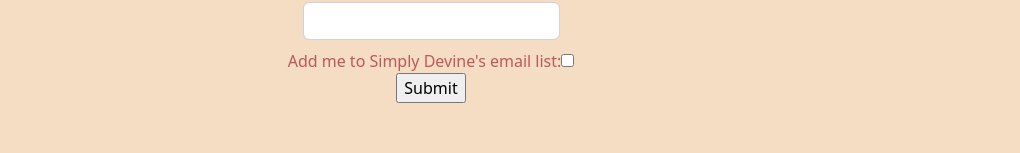
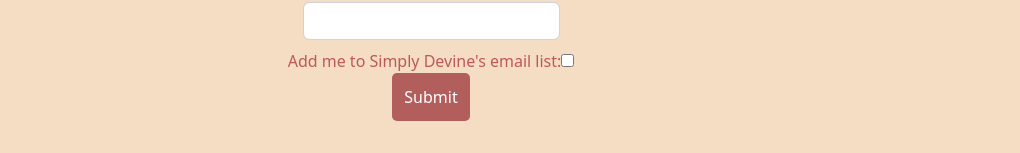
Before and after one commit to EmaleeSoto/ecommerce-project, a React (Create React App) app in the folder front-end/: page /login in a window 1280 px wide. Shown: the part 644-797 px from the top of the page, without its empty margins (209-1229 px from the left). Built offline with nearby package versions, Linux system fonts and the light colour scheme; no server answers.

Commit message:
Touch ups

```diff
--- a/front-end/src/Components/CreateUser.css
+++ b/front-end/src/Components/CreateUser.css
@@ -15,3 +15,12 @@
 .create-user-form {
     text-align: center;
 }
+
+.create-user-form input[type="submit"] {
+    background-color: #B15E5D;
+    border-radius: 5px;
+    border: none;
+    color: white;
+    padding: 0.75rem;
+
+}
--- a/front-end/src/Components/ProductDetails.js
+++ b/front-end/src/Components/ProductDetails.js
@@ -24,12 +24,16 @@
       <h1>{product.name}</h1>
       <img src={product.image} alt={product.name} />
       <h3>What's in this product</h3>
-      <h3>
+      <ul>
         {product.flavor?.split(", ").map((f) => {
-          return <p key={f}>{f}</p>;
+          return (
+            <li key={f} color="black">
+              {f}
+            </li>
+          );
         })}
-      </h3>
-      <p>{product.stock_status && "In Stock"}</p>
+      </ul>
+      <em>-{product.stock_status && "In Stock"}-</em>
     </div>
   );
 }
```
